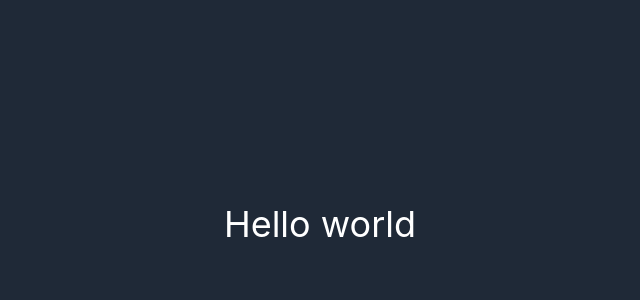
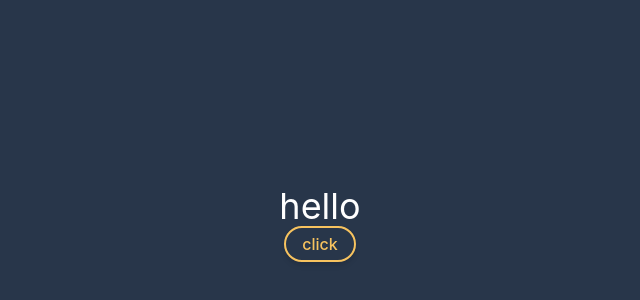
Before and after one commit to swekiiz/react-vite-crud-101, a React (Vite) app: page / in a window 1280 px wide. Shown: the part 176-476 px from the top of the page, without its empty margins (320-960 px from the left). Built offline with nearby package versions, Linux system fonts and the light colour scheme.

Commit message:
create outline button

```diff
--- a/src/components/button/OutlineButton.tsx
+++ b/src/components/button/OutlineButton.tsx
@@ -32,8 +32,8 @@ export const OutlineButton: React.FC<OutlineButtonPropsType> = ({
   return (
     <button
       style={{ width: width || 'auto', height: height || 'auto', ...style }}
-      className={`${className} text-center rounded-full text-sm
-      lg:text-md font-medium transition-all duration-200 ease-in-out ${
+      className={`${className} text-center rounded-full text-sm bg-transparent border-2 border-primary shadow-md
+      lg:text-base font-medium transition-all duration-200 ease-in-out text-primary hover:text-dark hover:bg-primary ${
         size ? padding[size] : padding['medium']
       }
     `}
--- /dev/null
+++ b/src/components/button/index.ts
@@ -0,0 +1 @@
+export { OutlineButton as OButton } from './OutlineButton';
--- a/src/pages/home/index.tsx
+++ b/src/pages/home/index.tsx
@@ -1,11 +1,13 @@
 import React from 'react';
+import { OButton } from 'components/button';
 
 interface IHome {}
 
 const Home: React.FC<IHome> = ({}: IHome): JSX.Element => {
   return (
-    <div className="flex items-center justify-center w-screen h-screen bg-gray-800">
-      <h1 className="text-center text-white text-4xl">Hello world</h1>
+    <div className="bg-dark flex flex-col items-center justify-center w-screen h-screen">
+      <h1 className="text-center text-white text-4xl">hello</h1>
+      <OButton className="px-4">click </OButton>
     </div>
   );
 };
--- a/tailwind.config.js
+++ b/tailwind.config.js
@@ -1,4 +1,11 @@
 const colors = require('tailwindcss/colors');
+
+const palette = {
+  primary: '#f7c35f',
+  secondary: '#d65353',
+  tertiary: '#b2d3e2',
+  dark: '#28364a',
+};
 
 module.exports = {
   purge: ['./src/**/*.{js,jsx,ts,tsx}', './index.html'],
@@ -15,7 +22,6 @@ module.exports = {
     colors: {
       transparent: 'transparent',
       current: 'currentColor',
-
       black: colors.black,
       white: colors.white,
       gray: colors.coolGray,
@@ -26,6 +32,7 @@ module.exports = {
       indigo: colors.indigo,
       purple: colors.violet,
       pink: colors.pink,
+      ...palette,
     },
     spacing: {
       px: '1px',
```
